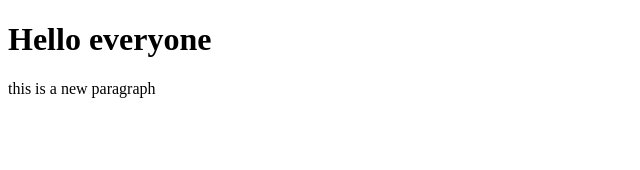
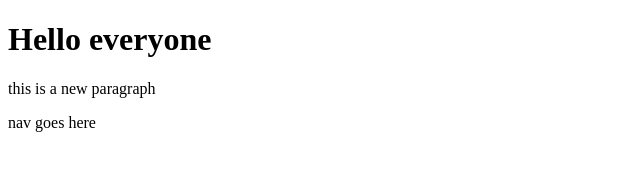
Before and after one commit to IbtesamH/sampleapp, a plain HTML site: page index.html in a window 1280 px wide. Shown: the whole page, without its empty margins (0-640 px from the left). Drawn offline with Linux system fonts and the light colour scheme.

Commit message:
nav added

```diff
--- a/index.html
+++ b/index.html
@@ -11,6 +11,7 @@
 
     <h1>Hello everyone</h1>
     <p>this is a new paragraph</p>
+    <p>nav goes here</p>
 
 <script src="app.js"></script>
 </body>
```
Also changed, not shown: 1 other file.
